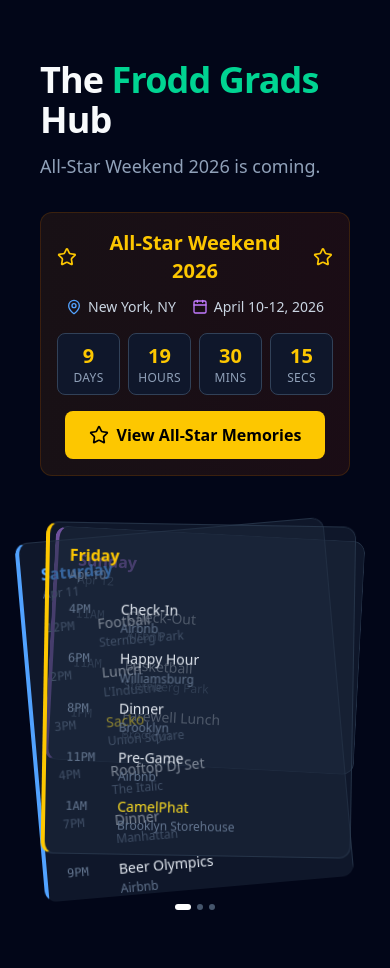
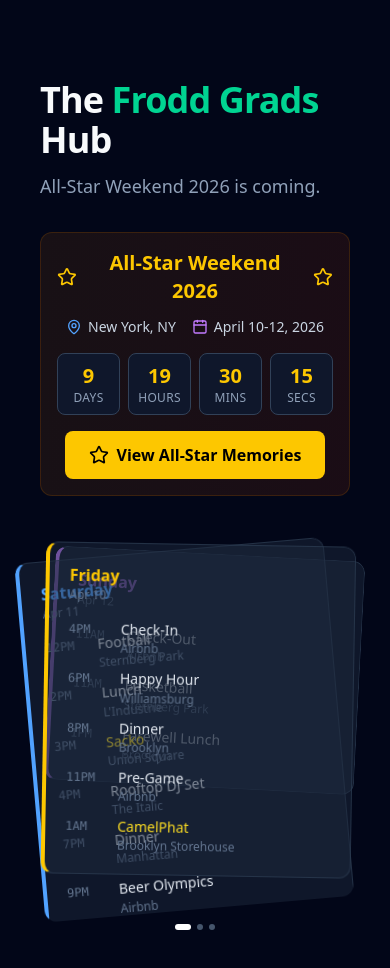
Before and after one commit to sdeka1997/frodd-grads-ffl, a Next.js app: page / in a window 390 px wide. Shown: the top 968 px of the page. Built offline with nearby package versions, Linux system fonts and the light colour scheme.

Commit message:
Revert "Reduce top padding on mobile so page title appears closer to navbar"
This reverts commit b09aa4ad21576e73c3827a0cf920a8358f1a800e.

```diff
--- a/src/app/layout.tsx
+++ b/src/app/layout.tsx
@@ -20,7 +20,7 @@ export default function RootLayout({
     <html lang="en" className="overflow-x-hidden">
       <body className={`${inter.variable} font-sans bg-slate-950 text-slate-50 antialiased overflow-x-hidden w-full`}>
         <NavBar />
-        <main className="max-w-7xl mx-auto px-4 sm:px-6 lg:px-8 pt-3 pb-24 md:pt-8 md:pb-8 min-h-screen">
+        <main className="max-w-7xl mx-auto px-4 sm:px-6 lg:px-8 py-8 pb-24 md:pb-8 min-h-screen">
           {children}
         </main>
       </body>
```
